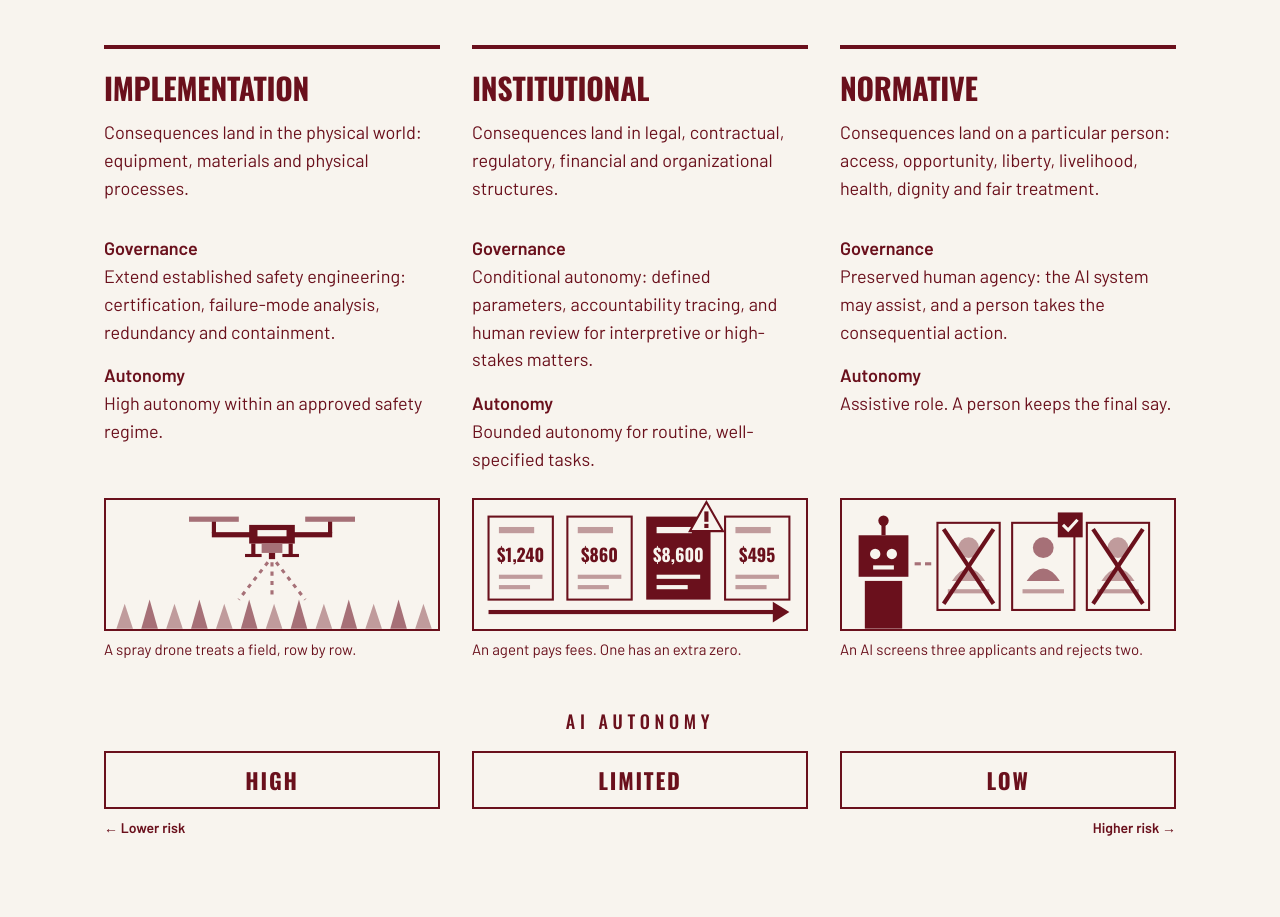
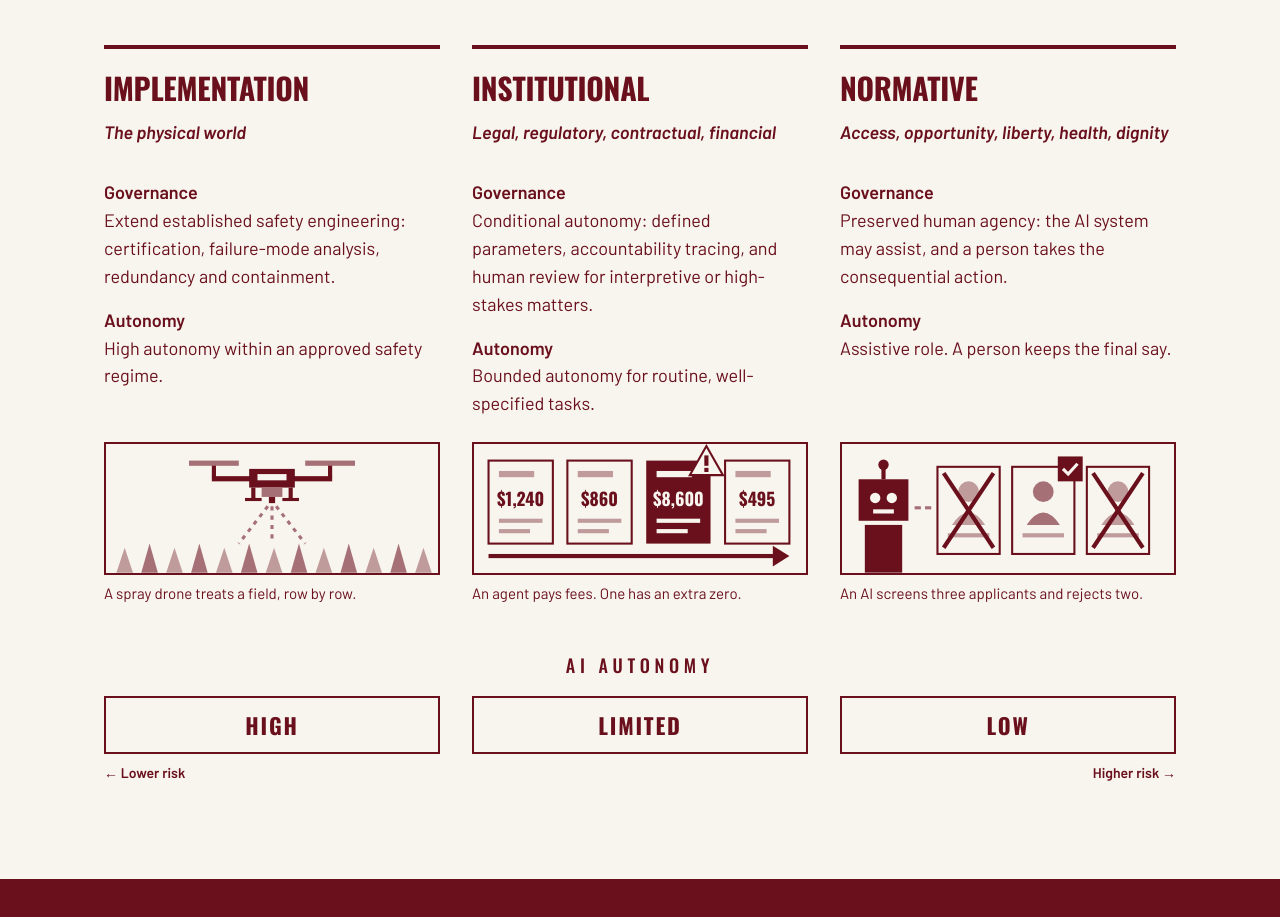
Before and after one commit to mdhoward189-hue/boundaryframework.org, a plain HTML site: page index.html in a window 1280 px wide. Shown: the part 2155-3072 px from the top of the page. Drawn offline with nearby package versions, Linux system fonts and the light colour scheme.

Commit message:
Replace boundary consequence sentences with short bold italic labels
Co-Authored-By: Claude Opus 5.5 <noreply@anthropic.com>

```diff
--- a/css/site.css
+++ b/css/site.css
@@ -271,6 +271,7 @@ strong { font-weight: 600; }
   margin: 0 0 var(--space-2);
 }
 
+.boundary .lands { margin: 0 0 var(--space-2); }
 .boundary dl { margin: 0; }
 .boundary dt { font-weight: 600; margin-top: var(--space-2); }
 .boundary dd { margin: 0; }
--- a/index.html
+++ b/index.html
@@ -9,7 +9,7 @@
   <link rel="apple-touch-icon" href="assets/logo/boundary-framework-icon-light.png">
   <link rel="preconnect" href="https://fonts.googleapis.com">
   <link rel="preconnect" href="https://fonts.gstatic.com" crossorigin>
-  <link rel="stylesheet" href="https://fonts.googleapis.com/css2?family=Oswald:wght@500;700&family=Barlow:wght@400;600&display=swap">
+  <link rel="stylesheet" href="https://fonts.googleapis.com/css2?family=Oswald:wght@500;700&family=Barlow:ital,wght@0,400;0,600;1,600&display=swap">
   <link rel="stylesheet" href="css/site.css">
 </head>
 <body>
@@ -87,7 +87,7 @@
         <div class="boundaries">
           <article class="boundary">
             <h3>Implementation</h3>
-            <p>Consequences land in the physical world: equipment, materials and physical processes.</p>
+            <p class="lands"><strong><em>The physical world</em></strong></p>
             <dl>
               <dt>Governance</dt>
               <dd>Extend established safety engineering: certification, failure-mode analysis, redundancy and containment.</dd>
@@ -134,7 +134,7 @@
 
           <article class="boundary">
             <h3>Institutional</h3>
-            <p>Consequences land in legal, contractual, regulatory, financial and organizational structures.</p>
+            <p class="lands"><strong><em>Legal, regulatory, contractual, financial</em></strong></p>
             <dl>
               <dt>Governance</dt>
               <dd>Conditional autonomy: defined parameters, accountability tracing, and human review for interpretive or high-stakes matters.</dd>
@@ -180,7 +180,7 @@
 
           <article class="boundary">
             <h3>Normative</h3>
-            <p>Consequences land on a particular person: access, opportunity, liberty, livelihood, health, dignity and fair treatment.</p>
+            <p class="lands"><strong><em>Access, opportunity, liberty, health, dignity</em></strong></p>
             <dl>
               <dt>Governance</dt>
               <dd>Preserved human agency: the AI system may assist, and a person takes the consequential action.</dd>
```
Also changed, not shown: about.html (+1 -1 lines).
